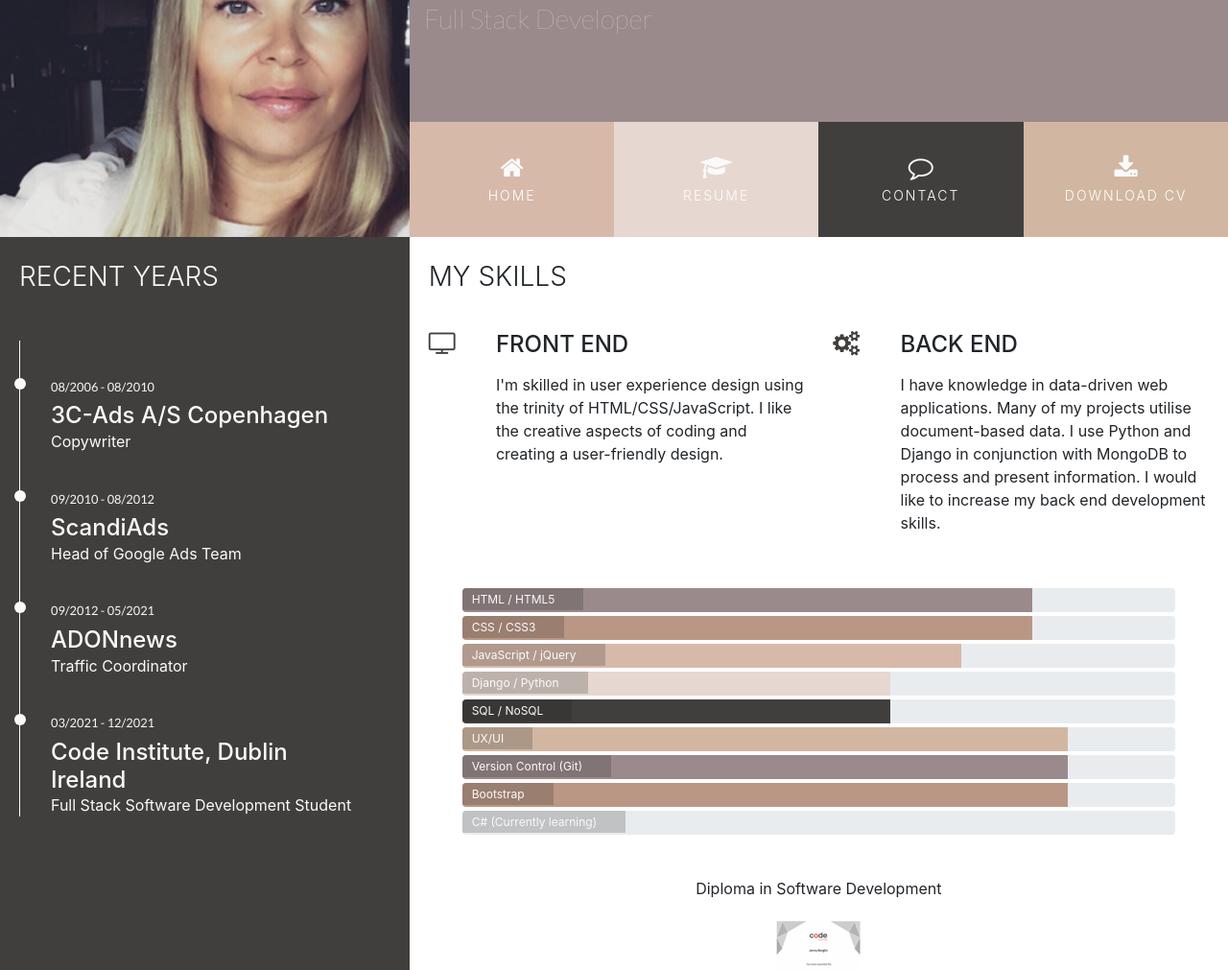
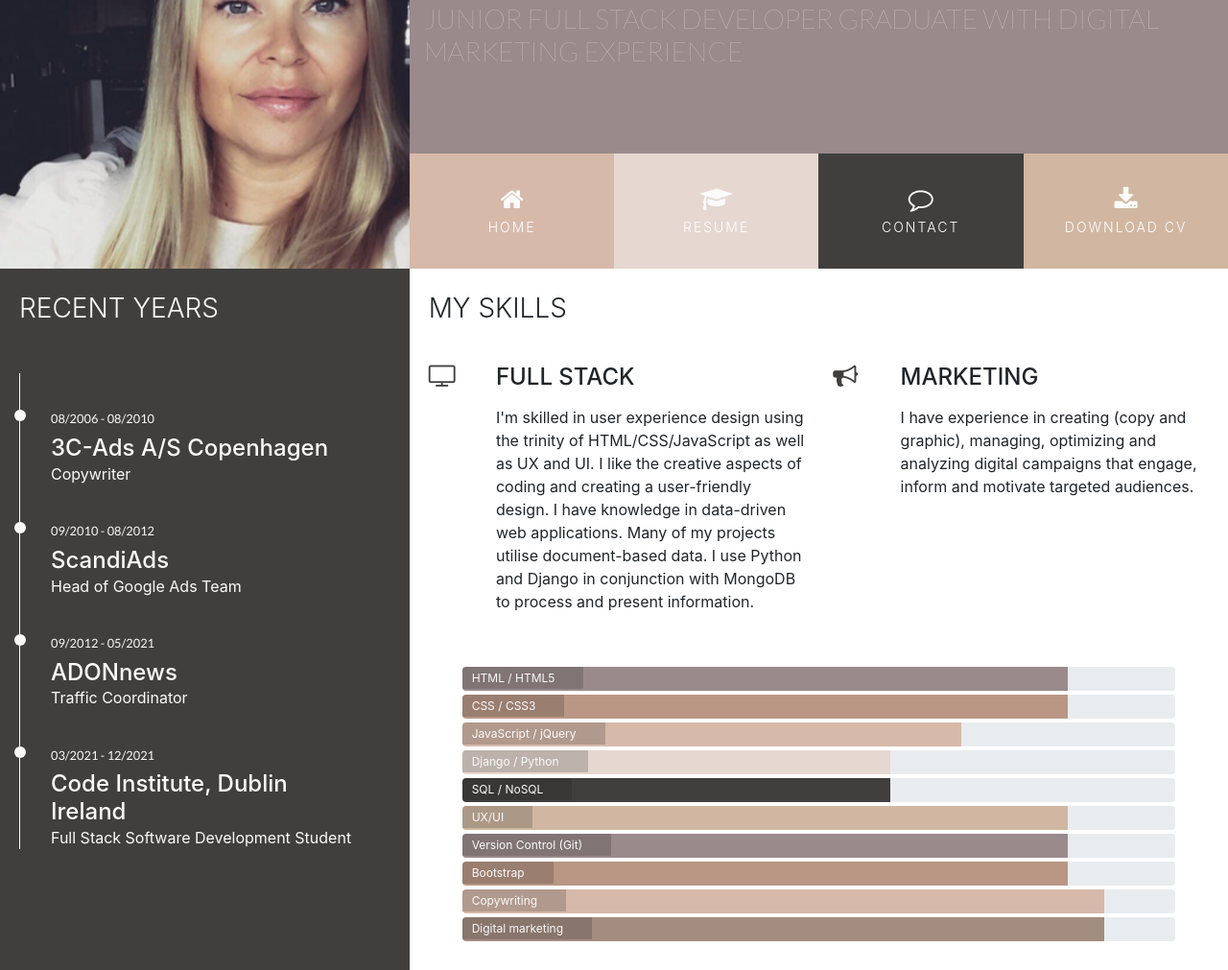
Before and after one commit to jennymalmoe/CV, a plain HTML site: page resume.html in a window 1280 px wide. Shown: the part 122-1133 px from the top of the page at 96% size. Drawn offline with nearby package versions, Linux system fonts and the light colour scheme.

Commit message:
Changed some text about me

```diff
--- a/assets/css/style.css
+++ b/assets/css/style.css
@@ -414,6 +414,10 @@ footer {
     background-color: #D7B9AA;
 }
 
+.dig-bar {
+    background-color: #a38c80;
+}
+
 
 
 /*--------------------------------------------Portfolio */
--- a/resume.html
+++ b/resume.html
@@ -18,7 +18,8 @@
                 <div class="row no-gutters bg-color-name-title">
                     <div class="col heading">
                         <h1 class="name">Jenny Borglin</h1>
-                        <h2 class="title"> Full Stack Developer</h2>
+                        <h2 class="title">JUNIOR FULL STACK DEVELOPER GRADUATE WITH DIGITAL MARKETING
+                            EXPERIENCE</h2>
                     </div>
                 </div>
                 <div class="row no-gutters">
@@ -84,9 +85,9 @@
                                 <i class="three-reasons-icon fa fa-tv" aria-hidden="true"></i>
                             </div>
                             <div class="col-10">
-                                <h4 class="three-reasons-heading uppercase">Front End</h4>
+                                <h4 class="three-reasons-heading uppercase">Full Stack</h4>
                                 <p>
-                                    I'm skilled in user experience design using the trinity of HTML/CSS/JavaScript. I like the creative aspects of coding and creating a user-friendly design.
+                                    I'm skilled in user experience design using the trinity of HTML/CSS/JavaScript as well as UX and UI. I like the creative aspects of coding and creating a user-friendly design. I have knowledge in data-driven web applications. Many of my projects utilise document-based data. I use Python and Django in conjunction with MongoDB to process and present information.
                                 </p>
                             </div>
                         </div>
@@ -94,12 +95,12 @@
                     <div class="col-10 offset-1 offset-sm-0 col-sm-4 col-md-6">
                         <div class="row">
                             <div class="col-2">
-                                <i class="three-reasons-icon fa fa-gears" aria-hidden="true"></i>
+                                <i class="three-reasons-icon fa fa-bullhorn" aria-hidden="true"></i>
                             </div>
                             <div class="col-10">
-                                <h4 class="three-reasons-heading uppercase">Back End</h4>
+                                <h4 class="three-reasons-heading uppercase">Marketing</h4>
                                 <p>
-                                    I have knowledge in data-driven web applications. Many of my projects utilise document-based data. I use Python and Django in conjunction with MongoDB to process and present information. I would like to increase my back end development skills.
+                                   I have experience in creating (copy and graphic), managing, optimizing and analyzing digital campaigns that engage, inform and motivate targeted audiences.
                                 </p>
                             </div>
                         </div>
@@ -108,14 +109,14 @@
                 <div class="row progress-section">
                     <div class="col">
                         <div class="progress">
-                            <div class="progress-bar html-bar" role="progressbar" aria-valuenow="80" aria-valuemin="0" aria-valuemax="100" style="width:80%;">
-                                <span class="sr-only">80% complete</span>
+                            <div class="progress-bar html-bar" role="progressbar" aria-valuenow="85" aria-valuemin="0" aria-valuemax="100" style="width:85%;">
+                                <span class="sr-only">85% complete</span>
                             </div>
                             <span class="progress-type">HTML / HTML5</span>
                         </div>
                         <div class="progress">
-                            <div class="progress-bar css-bar" role="progressbar" aria-valuenow="80" aria-valuemin="0" aria-valuemax="100" style="width:80%;">
-                                <span class="sr-only">80% complete</span>
+                            <div class="progress-bar css-bar" role="progressbar" aria-valuenow="85" aria-valuemin="0" aria-valuemax="100" style="width:85%;">
+                                <span class="sr-only">85% complete</span>
                             </div>
                             <span class="progress-type">CSS / CSS3</span>
                         </div>
@@ -156,10 +157,16 @@
                             <span class="progress-type">Bootstrap</span>
                         </div>
                         <div class="progress">
-                            <div class="progress-bar c-bar" role="progressbar" aria-valuenow="0" aria-valuemin="0" aria-valuemax="100" style="width:0%;">
-                                <span class="sr-only">0% complete</span>
+                            <div class="progress-bar c-bar" role="progressbar" aria-valuenow="90" aria-valuemin="0" aria-valuemax="100" style="width:90%;">
+                                <span class="sr-only">90% complete</span>
                             </div>
-                            <span class="progress-type">C# (Currently learning)</span>
+                            <span class="progress-type">Copywriting</span>
+                        </div>
+                        <div class="progress">
+                            <div class="progress-bar dig-bar" role="progressbar" aria-valuenow="90" aria-valuemin="0" aria-valuemax="100" style="width:90%;">
+                                <span class="sr-only">90% complete</span>
+                            </div>
+                            <span class="progress-type">Digital marketing</span>
                         </div>
                     </div>
                 </div>
```
Also changed, not shown: contact.html (+2 -1 lines), index.html (+16 -6 lines), portfolio.html (+1 -1 lines), 1 other file.
